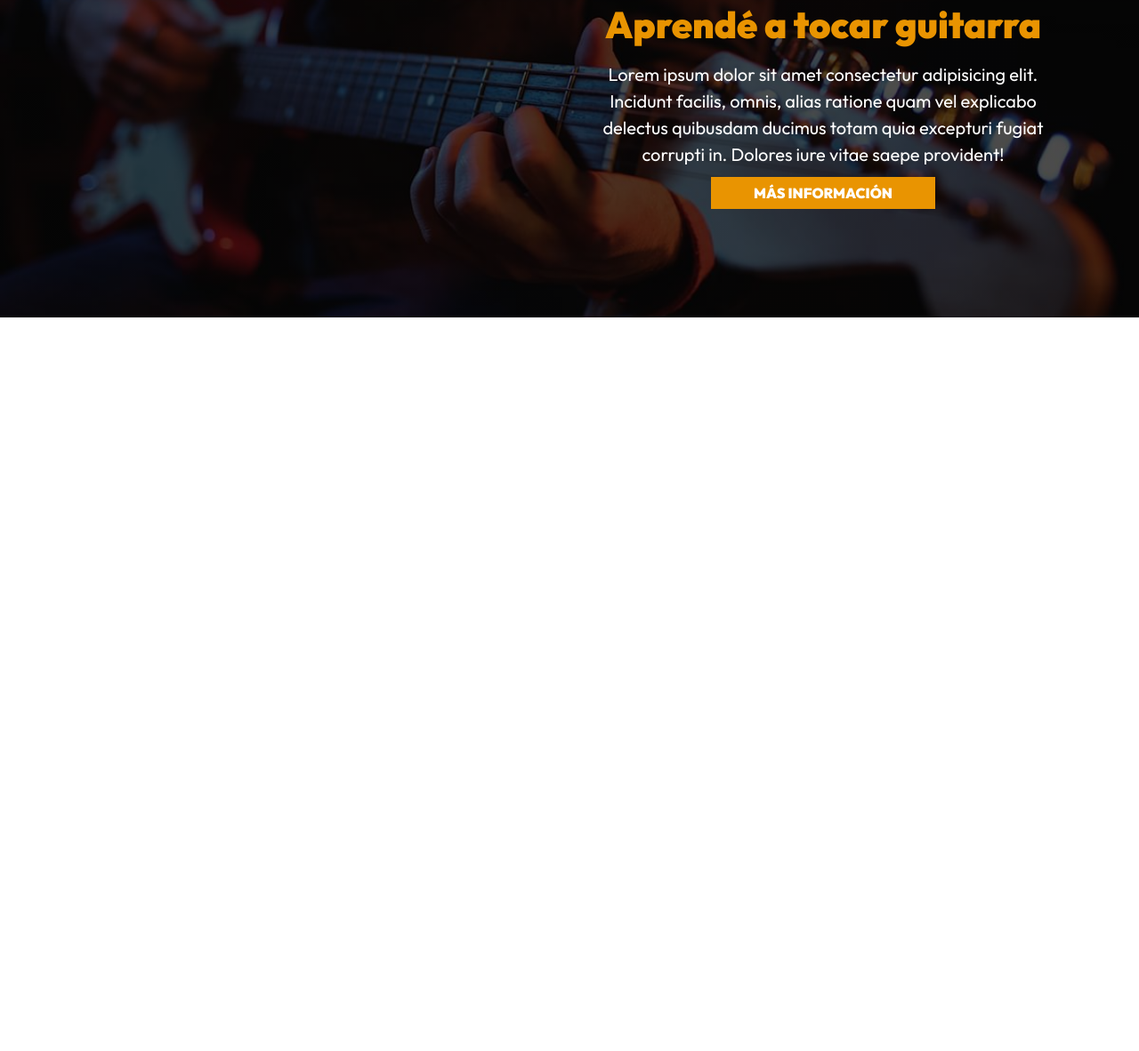
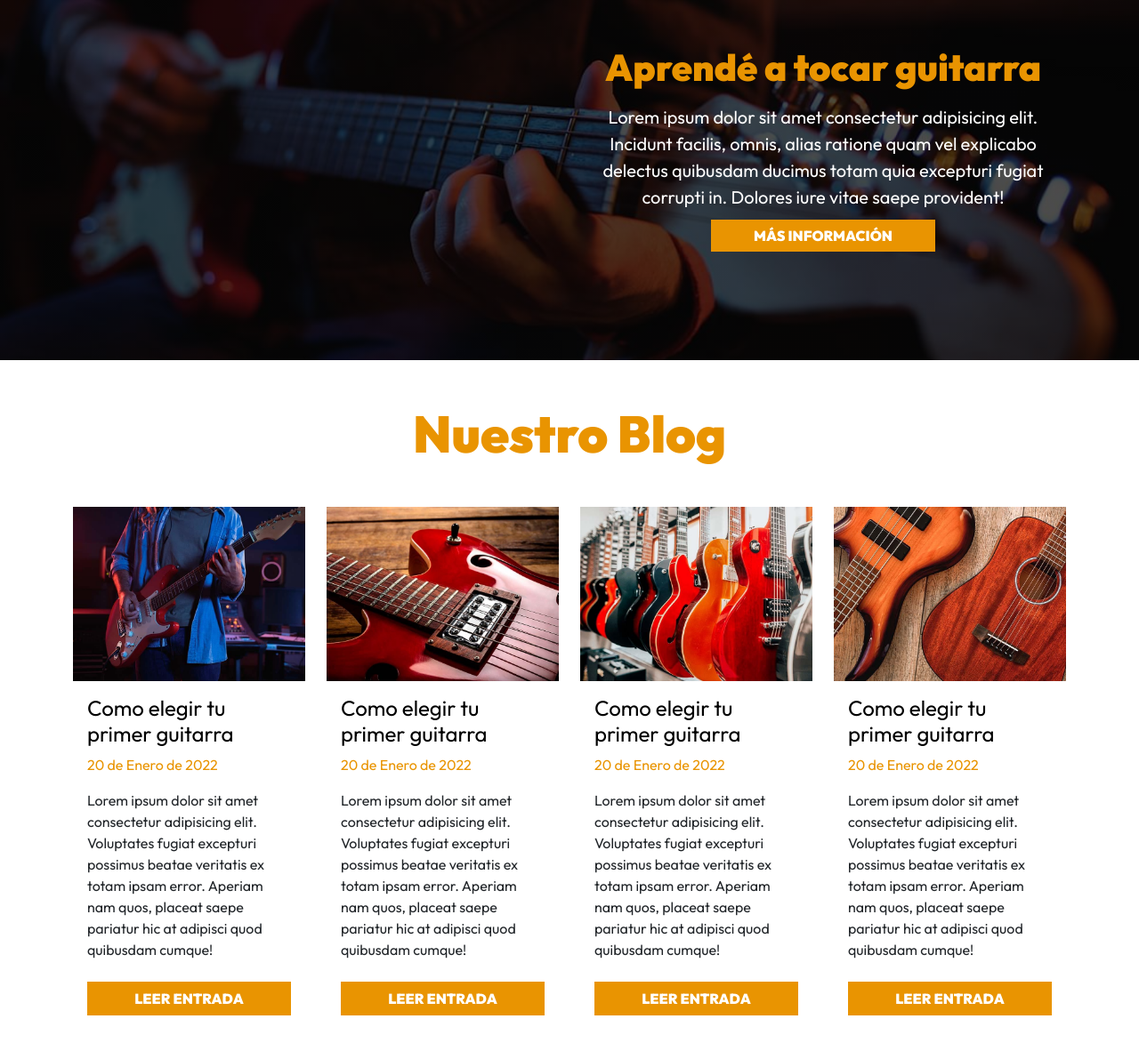
Before and after one commit to MarianoMasondo/GuitarLA, a website: page index.html in a window 1280 px wide. Shown: the part 2203-3385 px from the top of the page at 89% size. Before the commit the page ends 2560 px from the top, so only its background shows below. Drawn offline with Linux system fonts and the light colour scheme.

Commit message:
our blog

```diff
--- a/index.html
+++ b/index.html
@@ -178,7 +178,7 @@
         </div>
     </main>
 
-    <section class="cursos">
+    <section class="cursos mt-5">
         <div class="container-xl">
             <div class="row justify-content-md-end">
                 <div class="col-md-6 text-center">
@@ -190,5 +190,57 @@
         </div>
     </section>
 
+    <section class="container-xl mt-5">
+        <h2 class="text-center">Nuestro Blog</h2>
+        <div class="row mt-5">
+            <div class="col-md-6 col-lg-3 mb-4">
+                <div class="card">
+                    <img class="card-img-top" src="build/img/blog_1.jpg" alt="imagen blog">
+                    <div class="card-body">
+                        <h3 class="text-black fw-normal fs-4">Como elegir tu primer guitarra</h3>
+                        <p class="text-primary">20 de Enero de 2022</p>
+                        <p>Lorem ipsum dolor sit amet consectetur adipisicing elit. Voluptates fugiat excepturi possimus beatae veritatis ex totam ipsam error. Aperiam nam quos, placeat saepe pariatur hic at adipisci quod quibusdam cumque!</p>
+                        <a class="btn btn-primary d-block text-white text-uppercase fs-6 mt-4" href="entrada.html">Leer Entrada</a>
+                    </div>
+                </div>
+            </div> <!--.col-md-6-->
+            <div class="col-md-6 col-lg-3 mb-4">
+                <div class="card">
+                    <img class="card-img-top" src="build/img/blog_2.jpg" alt="imagen blog">
+                    <div class="card-body">
+                        <h3 class="text-black fw-normal fs-4">Como elegir tu primer guitarra</h3>
+                        <p class="text-primary">20 de Enero de 2022</p>
+                        <p>Lorem ipsum dolor sit amet consectetur adipisicing elit. Voluptates fugiat excepturi possimus beatae veritatis ex totam ipsam error. Aperiam nam quos, placeat saepe pariatur hic at adipisci quod quibusdam cumque!</p>
+                        <a class="btn btn-primary d-block text-white text-uppercase fs-6 mt-4" href="entrada.html">Leer Entrada</a>
+                    </div>
+                </div>
+            </div> <!--.col-md-6-->
+            <div class="col-md-6 col-lg-3 mb-4">
+                <div class="card">
+                    <img class="card-img-top" src="build/img/blog_3.jpg" alt="imagen blog">
+                    <div class="card-body">
+                        <h3 class="text-black fw-normal fs-4">Como elegir tu primer guitarra</h3>
+                        <p class="text-primary">20 de Enero de 2022</p>
+                        <p>Lorem ipsum dolor sit amet consectetur adipisicing elit. Voluptates fugiat excepturi possimus beatae veritatis ex totam ipsam error. Aperiam nam quos, placeat saepe pariatur hic at adipisci quod quibusdam cumque!</p>
+                        <a class="btn btn-primary d-block text-white text-uppercase fs-6 mt-4" href="entrada.html">Leer Entrada</a>
+                    </div>
+                </div>
+            </div> <!--.col-md-6-->
+            <div class="col-md-6 col-lg-3 mb-4">
+                <div class="card">
+                    <img class="card-img-top" src="build/img/blog_4.jpg" alt="imagen blog">
+                    <div class="card-body">
+                        <h3 class="text-black fw-normal fs-4">Como elegir tu primer guitarra</h3>
+                        <p class="text-primary">20 de Enero de 2022</p>
+                        <p>Lorem ipsum dolor sit amet consectetur adipisicing elit. Voluptates fugiat excepturi possimus beatae veritatis ex totam ipsam error. Aperiam nam quos, placeat saepe pariatur hic at adipisci quod quibusdam cumque!</p>
+                        <a class="btn btn-primary d-block text-white text-uppercase fs-6 mt-4" href="entrada.html">Leer Entrada</a>
+                    </div>
+                </div>
+            </div> <!--.col-md-6-->
+        </div>
+    </section>
+
+
+
 </body>
 </html>
--- a/src/scss/_custom.scss
+++ b/src/scss/_custom.scss
@@ -29,6 +29,10 @@ $link-color: $white;
 $link-hover-color: $white;
 $link-decoration: none;
 
+//cards
+$card-border-radius: 0;
+$card-border-width: 0;
+
 .fw-black{
     font-weight: 900;
 
```
Also changed, not shown: build/css/app.css.
